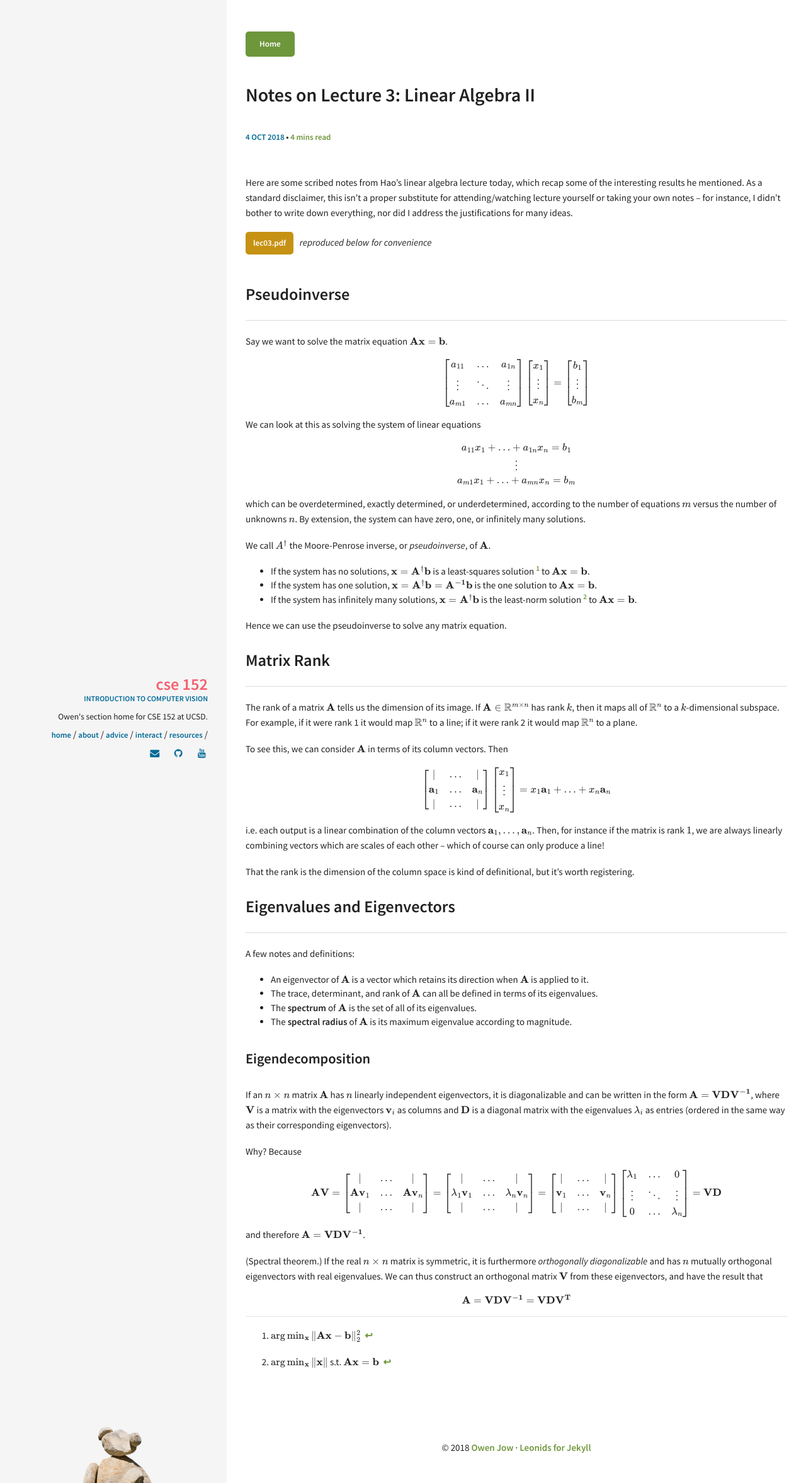
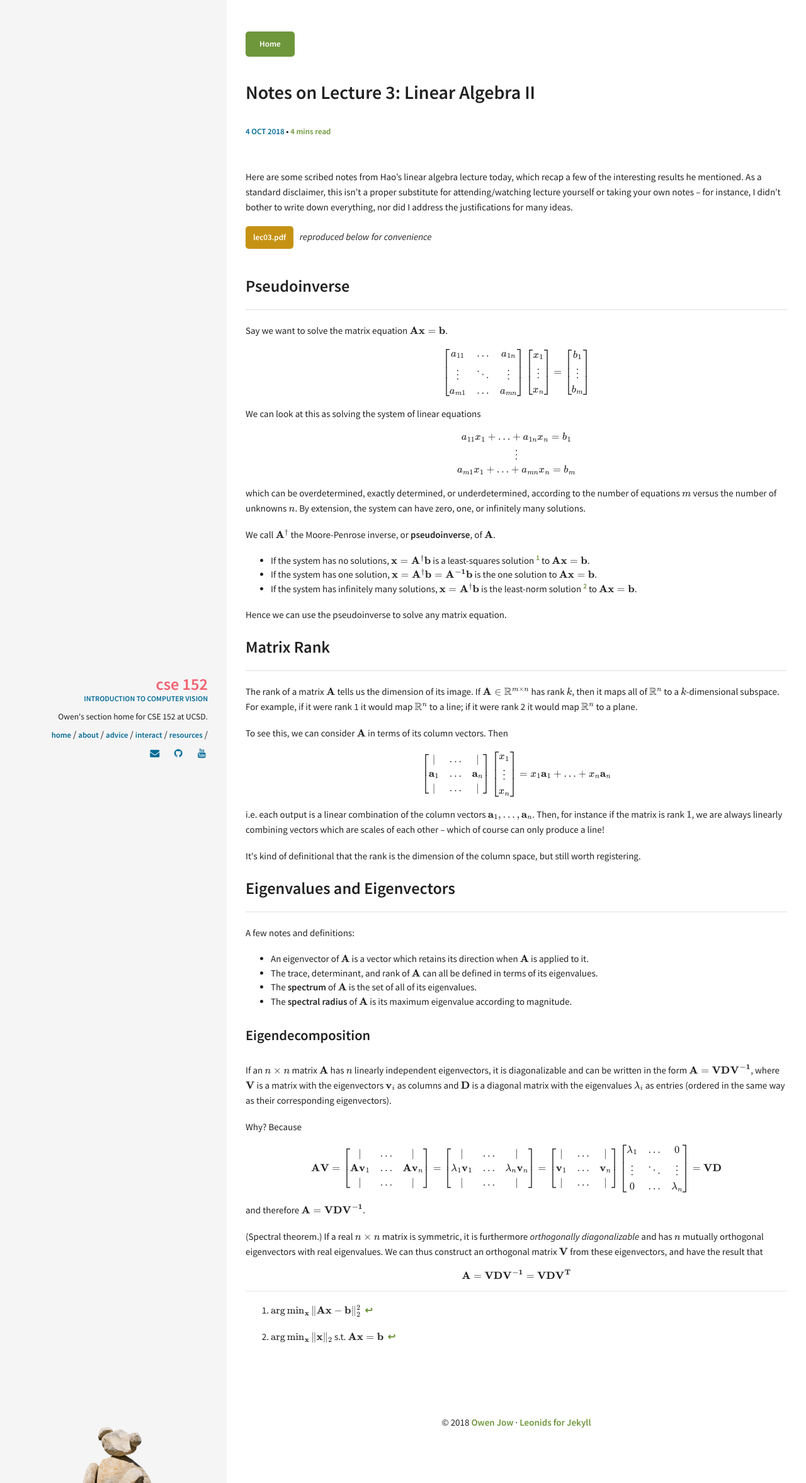
Before and after one commit to ohjay/cse152, a Jekyll site: the page built from _posts/2018-10-05-lec-03-notes.md, in a window 1280 px wide. Shown: the whole page at 63% size. Built offline with Jekyll 4.4.1, drawn with Linux system fonts in a browser that asks for light colours; some web fonts are replaced; formulas are drawn with MathJax 3; comment, search, counter and statistics services are not loaded.

Commit message:
formatting

```diff
--- a/_posts/2018-10-05-lec-03-notes.md
+++ b/_posts/2018-10-05-lec-03-notes.md
@@ -12,7 +12,7 @@ quarter: fa18
   #post h3 { margin: 1.2em 0 1.2em; }
 </style>
 
-Here are some scribed notes from Hao's linear algebra lecture today, which recap some of the interesting results he mentioned. As a standard disclaimer, this isn't a proper substitute for attending/watching lecture yourself or taking your own notes – for instance, I didn't bother to write down everything, nor did I address the justifications for many ideas.
+Here are some scribed notes from Hao's linear algebra lecture today, which recap a few of the interesting results he mentioned. As a standard disclaimer, this isn't a proper substitute for attending/watching lecture yourself or taking your own notes – for instance, I didn't bother to write down everything, nor did I address the justifications for many ideas.
 
 <a href="{{ site.url }}/notes/fa18/lec03.pdf" class="btn btn-warning" style="line-height: 1.2; padding: 8px 10px">lec03.pdf</a>&nbsp;&nbsp; <em>reproduced below for convenience</em>
 
@@ -38,7 +38,7 @@ b_m
 a_{11}x_1 + \ldots + a_{1n}x_n = b_1 \\
 \vdots \\
 a_{m1}x_1 + \ldots + a_{mn}x_n = b_m\end{gathered}\]</span> which can be overdetermined, exactly determined, or underdetermined, according to the number of equations <span class="math inline">\(m\)</span> versus the number of unknowns <span class="math inline">\(n\)</span>. By extension, the system can have zero, one, or infinitely many solutions.</p>
-<p>We call <span class="math inline">\(A^\dagger\)</span> the Moore-Penrose inverse, or <em>pseudoinverse</em>, of <span class="math inline">\(\mathbf{A}\)</span>.</p>
+<p>We call <span class="math inline">\(\mathbf{A}^\dagger\)</span> the Moore-Penrose inverse, or <strong>pseudoinverse</strong>, of <span class="math inline">\(\mathbf{A}\)</span>.</p>
 <ul>
 <li>If the system has no solutions, <span class="math inline">\(\mathbf{x} = \mathbf{A^\dagger b}\)</span> is a least-squares solution <a href="#fn1" class="footnote-ref" id="fnref1"><sup>1</sup></a> to <span class="math inline">\(\mathbf{Ax} = \mathbf{b}\)</span>.</li>
 <li>If the system has one solution, <span class="math inline">\(\mathbf{x} = \mathbf{A^\dagger b} = \mathbf{A^{-1} b}\)</span> is the one solution to <span class="math inline">\(\mathbf{Ax} = \mathbf{b}\)</span>.</li>
@@ -58,7 +58,7 @@ x_1 \\
 x_n
 \end{bmatrix}
 = x_1\mathbf{a}_1 + \ldots + x_n\mathbf{a}_n\]</span> i.e. each output is a linear combination of the column vectors <span class="math inline">\(\mathbf{a}_1, \ldots, \mathbf{a}_n\)</span>. Then, for instance if the matrix is rank <span class="math inline">\(1\)</span>, we are always linearly combining vectors which are scales of each other – which of course can only produce a line!</p>
-<p>That the rank is the dimension of the column space is kind of definitional, but it’s worth registering.</p>
+<p>It's kind of definitional that the rank is the dimension of the column space, but still worth registering.</p>
 <h2 id="eigenvalues-and-eigenvectors">Eigenvalues and Eigenvectors</h2>
 <p>A few notes and definitions:</p>
 <ul>
@@ -96,11 +96,11 @@ x_n
 \end{bmatrix}
 =
 \mathbf{VD}\end{aligned}\]</span> and therefore <span class="math inline">\(\mathbf{A} = \mathbf{VDV^{-1}}\)</span>.</p>
-<p>(Spectral theorem.) If the real <span class="math inline">\(n \times n\)</span> matrix is symmetric, it is furthermore <em>orthogonally diagonalizable</em> and has <span class="math inline">\(n\)</span> mutually orthogonal eigenvectors with real eigenvalues. We can thus construct an orthogonal matrix <span class="math inline">\(\mathbf{V}\)</span> from these eigenvectors, and have the result that <span class="math display">\[\mathbf{A} = \mathbf{VDV^{-1}} = \mathbf{VDV^T}\]</span></p>
+<p>(Spectral theorem.) If a real <span class="math inline">\(n \times n\)</span> matrix is symmetric, it is furthermore <em>orthogonally diagonalizable</em> and has <span class="math inline">\(n\)</span> mutually orthogonal eigenvectors with real eigenvalues. We can thus construct an orthogonal matrix <span class="math inline">\(\mathbf{V}\)</span> from these eigenvectors, and have the result that <span class="math display">\[\mathbf{A} = \mathbf{VDV^{-1}} = \mathbf{VDV^T}\]</span></p>
 <section class="footnotes">
 <hr />
 <ol>
 <li id="fn1"><p><span class="math inline">\(\arg\min_{\mathbf{x}} \|\mathbf{Ax} - \mathbf{b}\|_2^2\)</span>&nbsp; <a href="#fnref1" class="footnote-back">↩</a></p></li>
-<li id="fn2"><p><span class="math inline">\(\arg\min_{\mathbf{x}} \|\mathbf{x}\|\)</span> s.t. <span class="math inline">\(\mathbf{Ax} = \mathbf{b}\)</span>&nbsp; <a href="#fnref2" class="footnote-back">↩</a></p></li>
+<li id="fn2"><p><span class="math inline">\(\arg\min_{\mathbf{x}} \|\mathbf{x}\|_2\)</span> s.t. <span class="math inline">\(\mathbf{Ax} = \mathbf{b}\)</span>&nbsp; <a href="#fnref2" class="footnote-back">↩</a></p></li>
 </ol>
 </section>
--- a/_sass/components/_typography.scss
+++ b/_sass/components/_typography.scss
@@ -49,7 +49,7 @@ a {
 
 h1, h2, h3, h4, h5, h6 {
 	font-weight: 600;
-  line-height: 1.7;
+  line-height: 1.4;
 }
 
 h1 a, h2 a, h3 a, h4 a, h5 a, h6 a {
```
Also changed, not shown: 2 other files.
